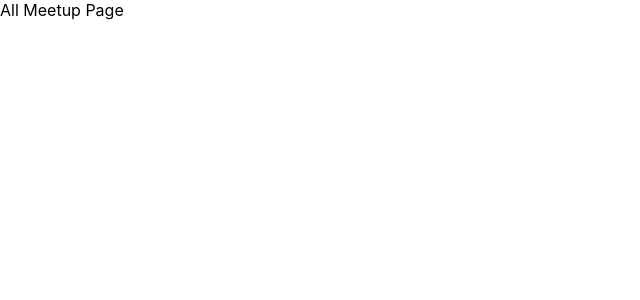
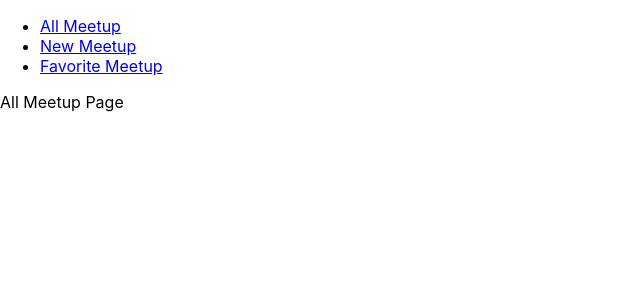
Before and after one commit to iradtaufique/react-meetups, a React (Create React App) app: page / in a window 1280 px wide. Shown: the top 300 px of the page, without its empty margins (0-640 px from the left). Built offline with nearby package versions, Linux system fonts and the light colour scheme.

Commit message:
added MainNavigation component for navigatios

```diff
--- a/src/App.js
+++ b/src/App.js
@@ -2,10 +2,12 @@
 import AllMeetupPage from "./pages/AllMeetups";
 import NewMeetupPage from "./pages/NewMeetup";
 import FavoritePage from "./pages/Favorites";
+import MainNavigation from './components/layout/MainNavigation'
 
 function App() {
   return (
     <div>
+      <MainNavigation />
       <Switch>
         <Route path="/" exact={true}>
           <AllMeetupPage />
--- /dev/null
+++ b/src/components/layout/MainNavigation.js
@@ -0,0 +1,23 @@
+import { Link } from "react-router-dom";
+
+function MainNavigation() {
+  return (
+    <header>
+      <nav>
+        <ul>
+          <li>
+            <Link to={"/"}>All Meetup</Link>
+          </li>
+          <li>
+            <Link to={"/new-meetup"}>New Meetup</Link>
+          </li>
+          <li>
+            <Link to={"/favorite"}>Favorite Meetup</Link>
+          </li>
+        </ul>
+      </nav>
+    </header>
+  );
+}
+
+export default MainNavigation;
```
